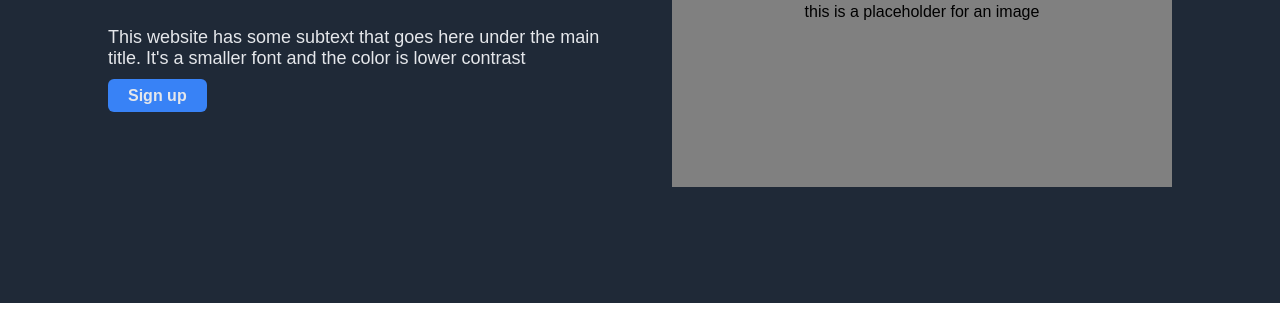
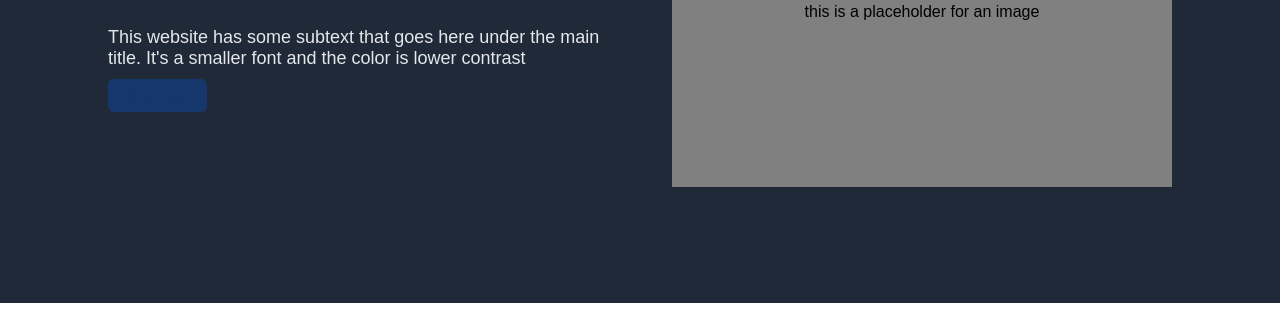
Before and after one commit to keykey117/Landing-Page, a plain HTML site: page index.html in a window 1280 px wide. In both pictures the pointer is over the link 157 px from the left and 327 px from the top of the page. Shown: the part 232-549 px from the top of the page. Drawn offline with Linux system fonts and the light colour scheme.

Commit message:
added button hover

```diff
--- a/styles.css
+++ b/styles.css
@@ -156,3 +156,11 @@ header {
 .sign-up-info {
   text-align: left;
 }
+.button:hover {
+  cursor: pointer;
+  background-color: #16376b;
+}
+a:hover {
+  cursor: pointer;
+  color: #16376b;
+}
```
